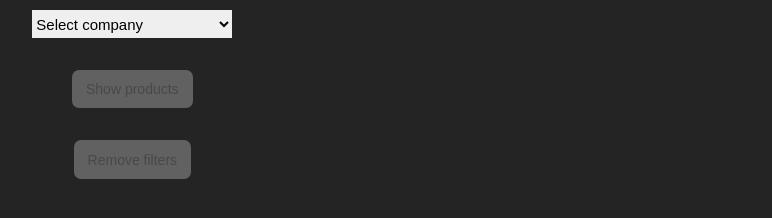
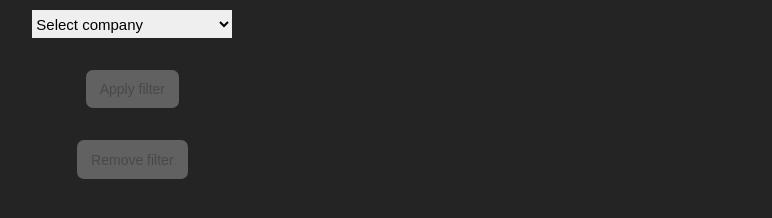
Before and after one commit to RohanGorla/Affiliate_Marketing, a React (Vite) app in the folder client/: page / in a window 1280 px wide. Shown: the part 190-408 px from the top of the page, without its empty margins (37-809 px from the left). Built offline with nearby package versions, Linux system fonts and the light colour scheme; no server answers.

Commit message:
update font sizing for mobile view

```diff
--- a/client/src/App.css
+++ b/client/src/App.css
@@ -1,12 +1,12 @@
 :root {
   --Main_Title: 20px;
-  --Product_Name: 11px;
-  --Product_Category: 8px;
+  --Product_Name: 13px;
+  --Product_Category: 10px;
   --Product_Company: 8px;
-  --Discount_Percentage: 10px;
-  --Product_Price: 14px;
-  --Product_Mrp: 8px;
-  --View_Product_Btn: 10px;
+  --Discount_Percentage: 11px;
+  --Product_Price: 15px;
+  --Product_Mrp: 9px;
+  --View_Product_Btn: 11px;
   --Category_Select-Main: 22px;
   --Category_Select-Select: 13px;
   --Category_Select-Button: 14px;
--- a/client/src/App.jsx
+++ b/client/src/App.jsx
@@ -182,6 +182,7 @@ function App() {
       <div className="Home_Page_Main">
         {/* FOR LARGE SCREENS */}
         <div className="Product_Category_Select_Tab--Large">
+          {/* CATEGORY SELECTION FILTER */}
           <div className="Product_Category_Select--Large--Select">
             <select
               onChange={(e) => {
@@ -192,7 +193,7 @@ function App() {
                   setFilterBtnDis(false);
                 } else {
                   setDefaultCategory(true);
-                  setCategory("Select category");
+                  setCategory("");
                 }
               }}
               value={defaultCategory ? "Select category" : category}
@@ -207,6 +208,7 @@ function App() {
               <option value="Kitchen">Kitchen appliances</option>
             </select>
           </div>
+          {/* PRICE SELECTION FILTER */}
           <div className="Product_Price_Select--Large--Select">
             <select
               onChange={(e) => {
@@ -226,7 +228,7 @@ function App() {
                   }
                 } else {
                   setDefaultPrice(true);
-                  setPriceRange("Select price");
+                  setPriceRange("");
                 }
               }}
               value={defaultPrice ? "Select price" : priceRange}
@@ -241,6 +243,7 @@ function App() {
               <option value="40000-0">more than 40,000 </option>
             </select>
           </div>
+          {/* COMPANY SELECTION FILTER */}
           <div className="Product_Company_Select--Large--Select">
             <select
               onChange={(e) => {
@@ -251,7 +254,7 @@ function App() {
                   setFilterBtnDis(false);
                 } else {
                   setDefaultCompany(true);
-                  setCompany("Select company");
+                  setCompany("");
                 }
               }}
               // defaultValue={"Select company"}
@@ -275,6 +278,7 @@ function App() {
               <option value="Nokia">Nokia</option>
             </select>
           </div>
+          {/* APPLY FILTER BUTTON */}
           <div
             className={
               filterBtnDis
@@ -290,9 +294,10 @@ function App() {
               }}
               disabled={filterBtnDis}
             >
-              Show products
+              Apply filter
             </button>
           </div>
+          {/* REMOVE FILTER BUTTON */}
           <div
             className={
               filterBtnDis
@@ -314,7 +319,7 @@ function App() {
               }}
               disabled={filterBtnDis}
             >
-              Remove filters
+              Remove filter
             </button>
           </div>
           {/* <div
@@ -522,7 +527,7 @@ function App() {
               }}
               disabled={catDisabled}
             >
-              Show products
+              Apply filter
             </button>
           </div>
         </div>
@@ -612,7 +617,7 @@ function App() {
               }}
               disabled={comDisabled}
             >
-              Show products
+              Apply filter
             </button>
           </div>
         </div>
```
